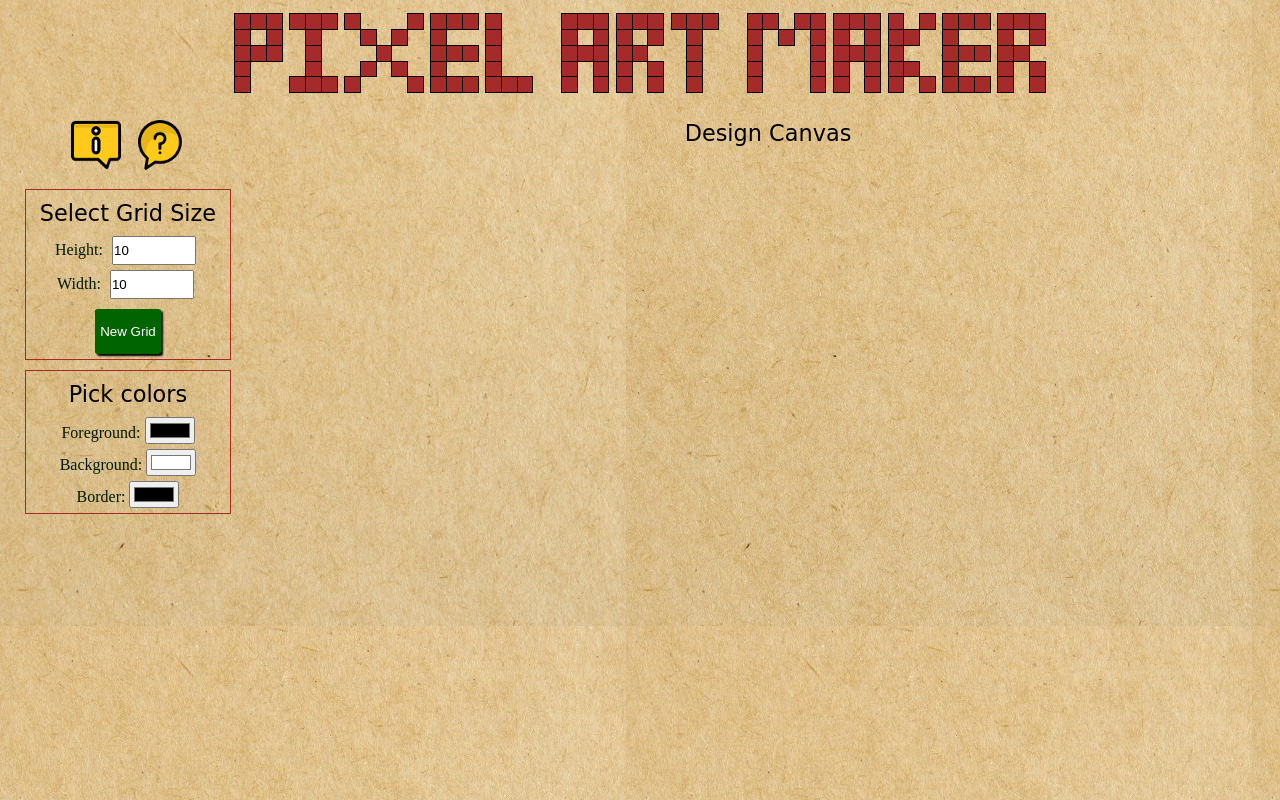
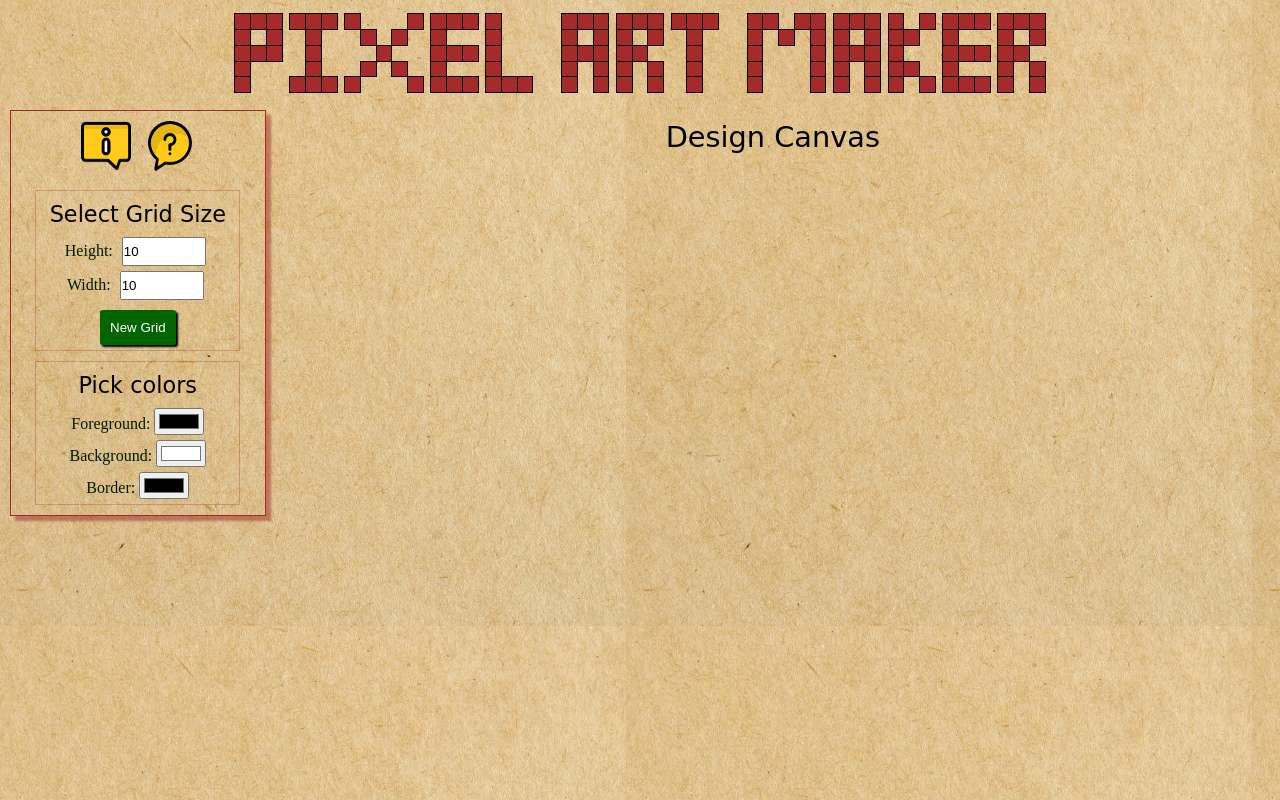
Before and after one commit to andrewnessinjim/pixerl-art-maker, a plain HTML site: page index.html in a window 1280 px wide. Drawn offline with nearby package versions, Linux system fonts and the light colour scheme; a web font is replaced by a local one.

Commit message:
fix: Multiple UI enhancements
 - Make the control panel stand on it's own, as opposed to floating in the page
 - Increase the canvas header size as it is more important
 - Make the borders around the forms transparent
 - Reduce the padding for New Grid button

```diff
--- a/css/styles.css
+++ b/css/styles.css
@@ -84,24 +84,36 @@ body {
     cursor: pointer;
 }
 
+.panel-container {
+    flex: 1;
+    border: 1px solid brown;
+    box-shadow: 5px 5px 2px rgba(165, 42, 42, 0.5);
+    margin: 0 auto;
+    max-width: 90%;
+}
+
 @media (min-width: 980px) {
     .panel-canvas-container {
         display: flex;
     }
-}
-
-.panel-container {
-    flex: 1;
+    .panel-container {
+        margin-left: 10px;
+    }
 }
 
 .canvas-container {
     flex: 4;
 }
 
-.form-header {
+.form-header,
+.canvas-header {
     font-family: "Chicle", cursive;
     font-size: 140%;
     margin: 10px;
+}
+
+.canvas-header {
+    font-size: 180%;
 }
 
 .form-container {
@@ -109,7 +121,7 @@ body {
     align-items: center;
     max-width: 80%;
     margin: 10px auto;
-    border: 1px solid brown;
+    border: 1px solid rgba(165, 42, 42, 0.3);
 }
 
 #input-grid-height,
@@ -125,7 +137,7 @@ body {
 }
 
 #btn-generate-grid {
-    padding: 15px 5px;
+    padding: 10px 10px;
     background-color: darkgreen;
     color: white;
     border-radius: 5%;
--- a/index.html
+++ b/index.html
@@ -62,7 +62,7 @@
                 </div> <!--End panel-container-->
 
                 <div class="canvas-container">
-                    <p class="form-header">Design Canvas</p>
+                    <p class="canvas-header">Design Canvas</p>
                     <div class="canvas-table-container"></div>
                 </div>
             </div> <!--End panel-canvas-container -->
```
